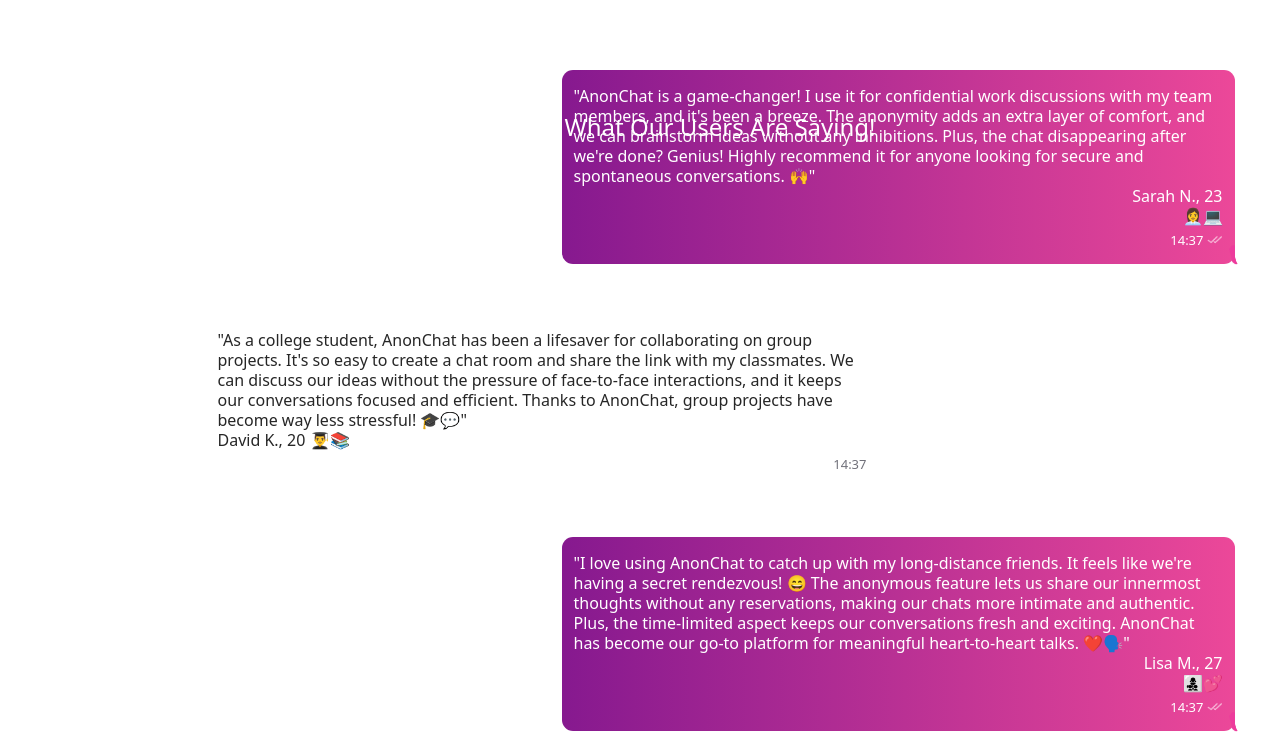
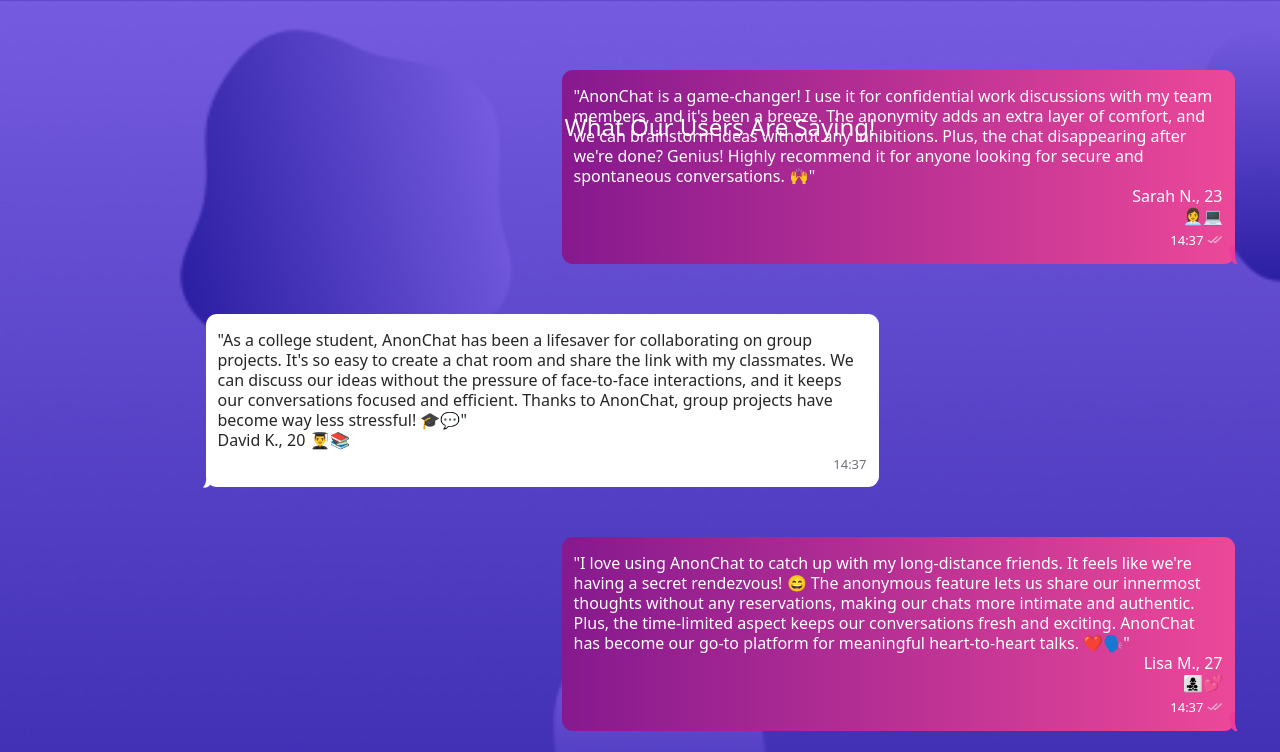
Before and after one commit to world-wide-techies/annon_chat, a Next.js app: page / in a window 1280 px wide. Shown: the top 752 px of the page. Built offline with nearby package versions, Linux system fonts and the light colour scheme; a web font is replaced by a local one.

Commit message:
Monday, August 7, 2023 at 10:49 AM West Africa Standard Time

```diff
--- a/tailwind.config.js
+++ b/tailwind.config.js
@@ -29,6 +29,7 @@
       },
       backgroundImage: {
         "hero-bg": "url('/assets/background/bg-img.jpg')",
+        "testimonials_bg": "url('../public/assets/backgrounds/testimonials_bg.png')",
       },
     },
     fontSize: {
```
